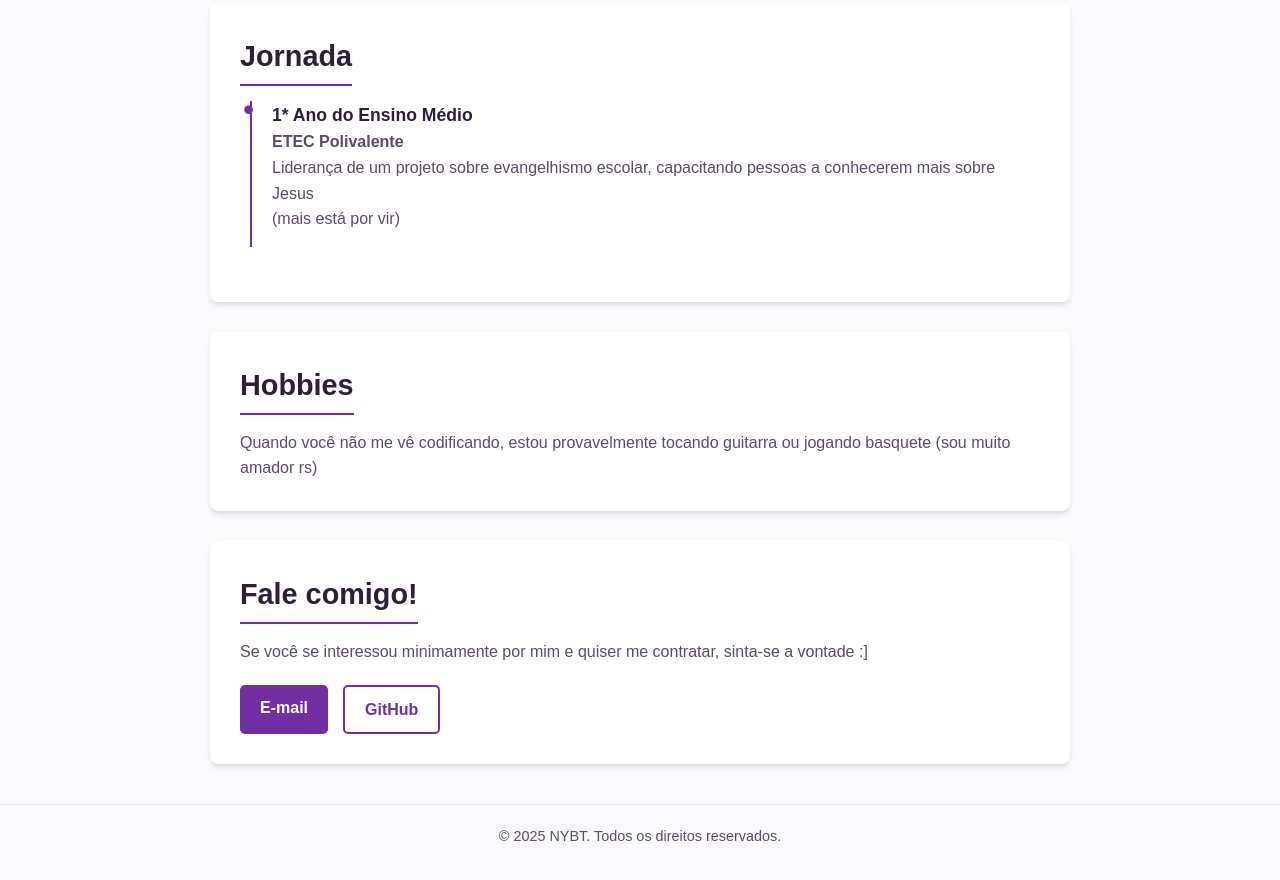
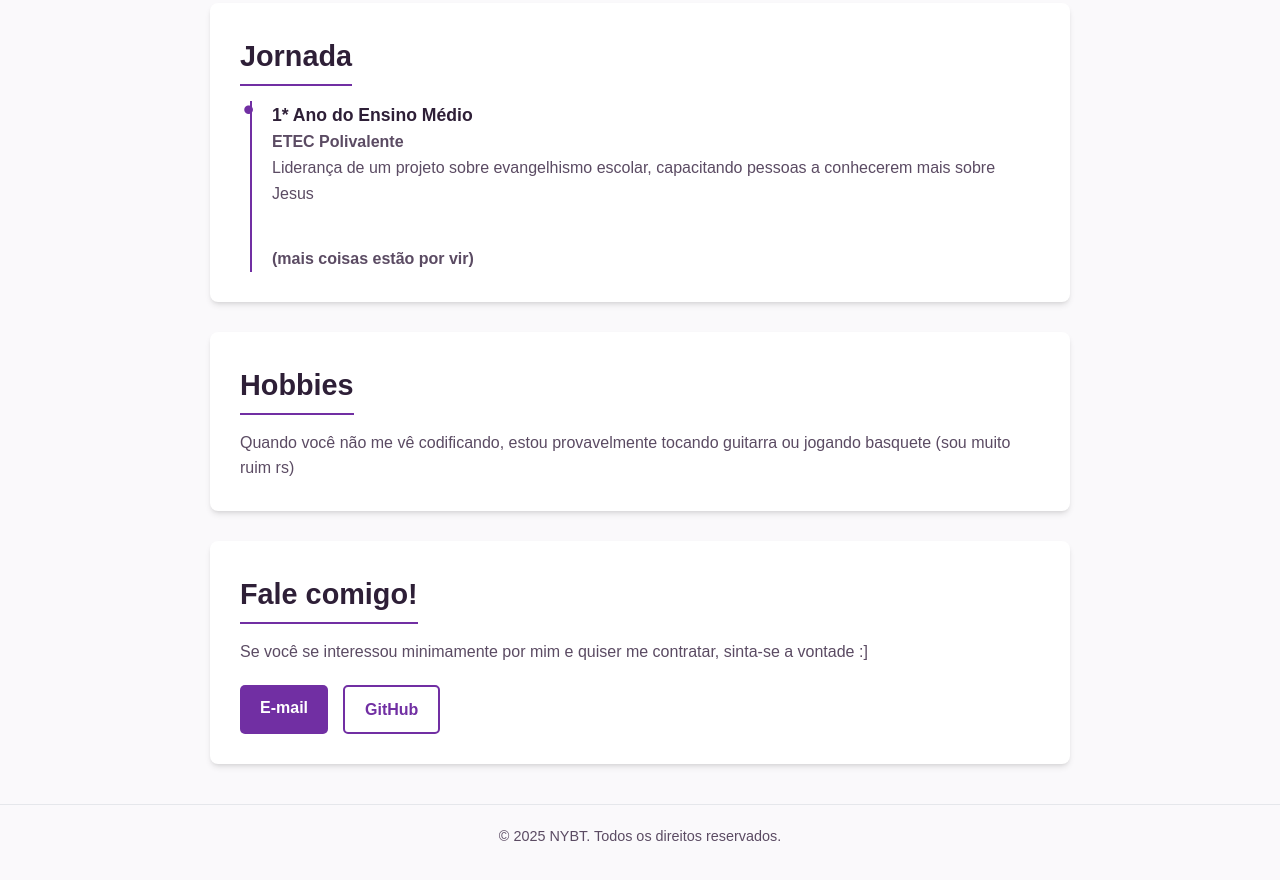
Before and after one commit to yohannikolass/sobremim, a plain HTML site: page index.html in a window 1280 px wide. Shown: the part 748-1628 px from the top of the page. Drawn offline with Linux system fonts and the light colour scheme.

Commit message:
updated section timeline

```diff
--- a/index.html
+++ b/index.html
@@ -43,14 +43,14 @@
                     <h3>1* Ano do Ensino Médio</h3>
                     <p><strong>ETEC Polivalente</strong></p>
                     <p>Liderança de um projeto sobre evangelhismo escolar, capacitando pessoas a conhecerem mais sobre Jesus</p>
-                    <p>(mais está por vir)</p>
                 </div>
+            <h4>(mais coisas estão por vir)</h4>
         </section>
 
         <section class="section-card hobbies">
             <h2>Hobbies</h2>
             <p>
-                Quando você não me vê codificando, estou provavelmente tocando guitarra ou jogando basquete (sou muito amador rs)
+                Quando você não me vê codificando, estou provavelmente tocando guitarra ou jogando basquete (sou muito ruim rs)
             </p>
         </section>
 
```
